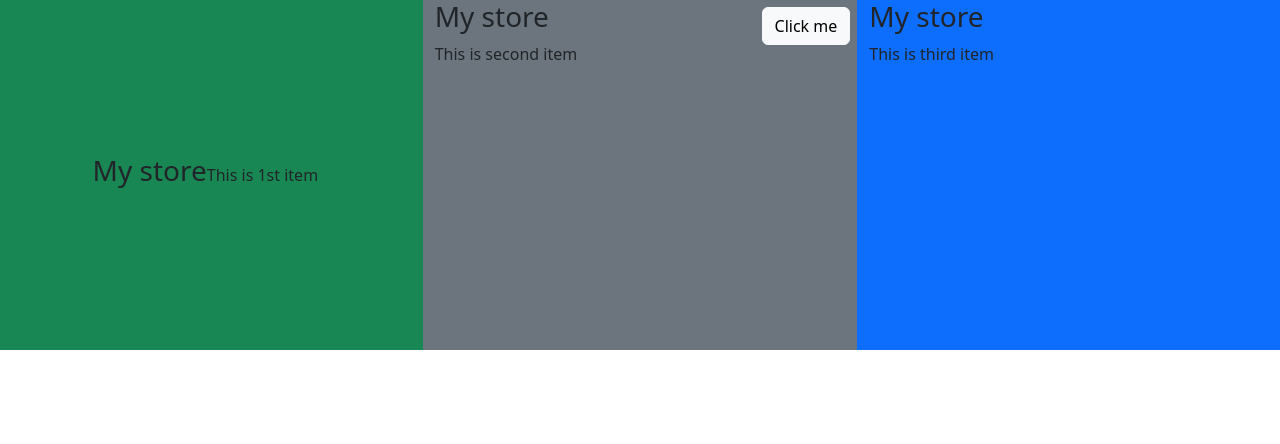
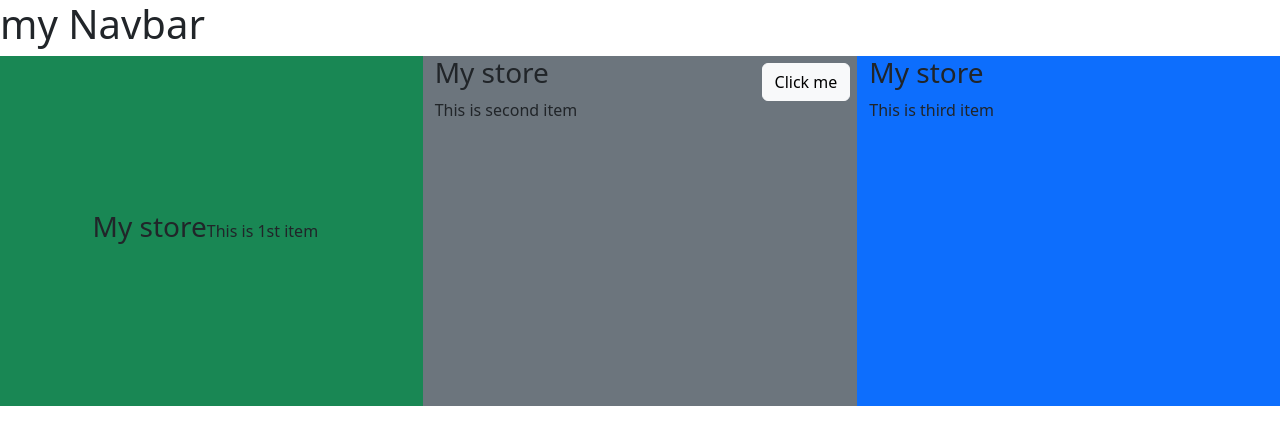
Before and after one commit to MaheenAhsan/first_react_project, a React (Create React App) app: page /training in a window 1280 px wide. Shown: the top 444 px of the page. Built offline with nearby package versions, Linux system fonts and the light colour scheme.

Commit message:
heading update

```diff
--- a/src/Screens/user/training/Training.js
+++ b/src/Screens/user/training/Training.js
@@ -5,6 +5,7 @@ const Training = () => {
   return (
 <>
       <div>
+        <h1>my Navbar</h1>
       <Row style={{height:350}}>
         <Col className="bg-success d-flex justify-content-center align-items-center " lg={4} sm={12} >
           <h3>My store</h3>
```
